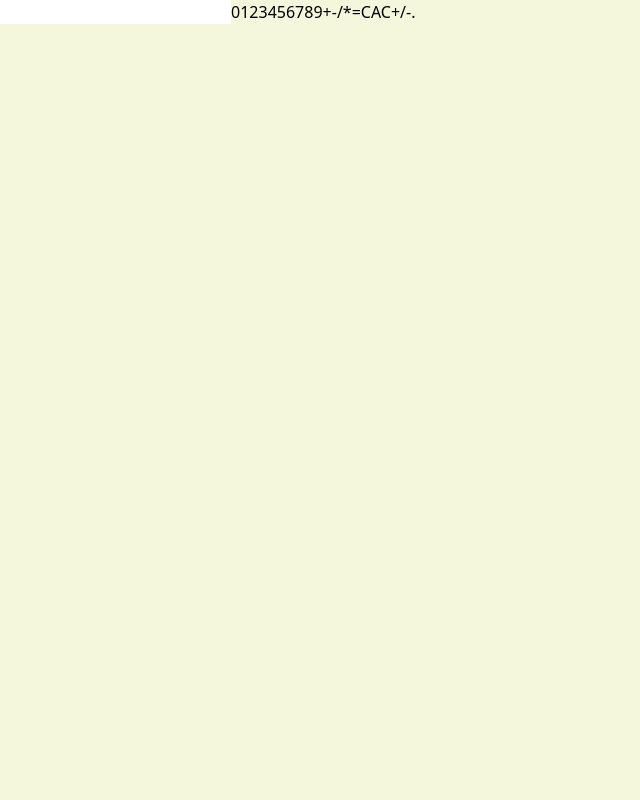
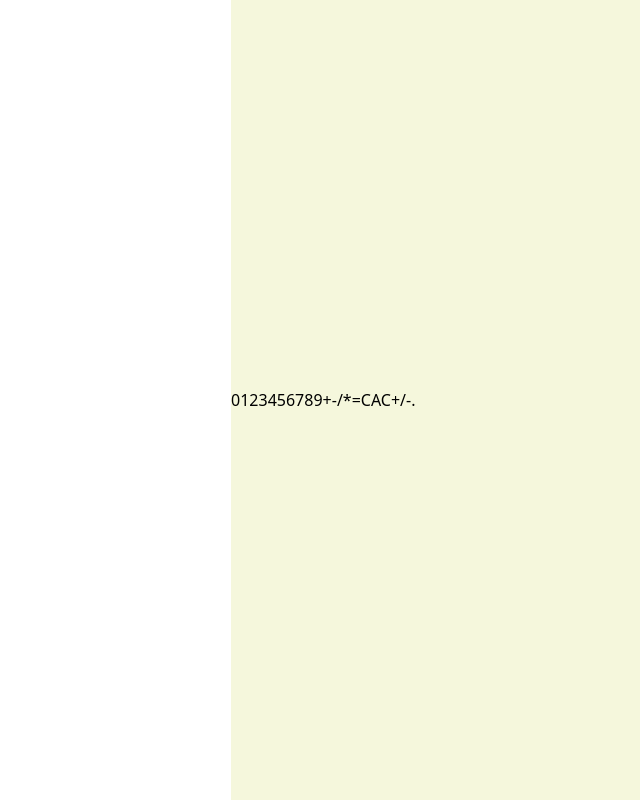
Before and after one commit to SEPOTOM/calculator, a React (Vite) app: page / in a window 1280 px wide. Shown: the whole page, without its empty margins (0-640 px from the left). Built offline with nearby package versions, Linux system fonts and the light colour scheme.

Commit message:
feat: make root div a flex container

```diff
--- a/src/index.css
+++ b/src/index.css
@@ -16,6 +16,7 @@ body {
 }
 
 #root {
+  display: flex;
   min-height: 100%;
 
   @apply bg-secondary;
```
